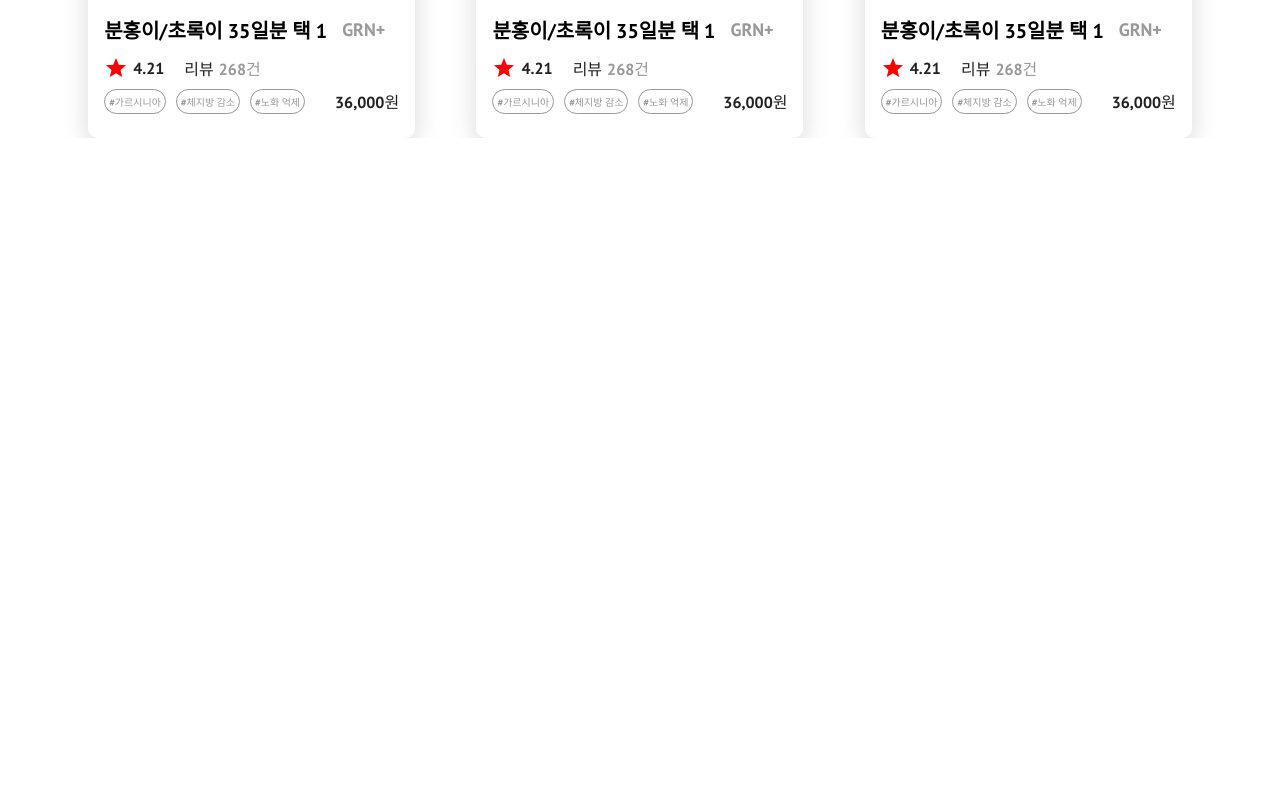
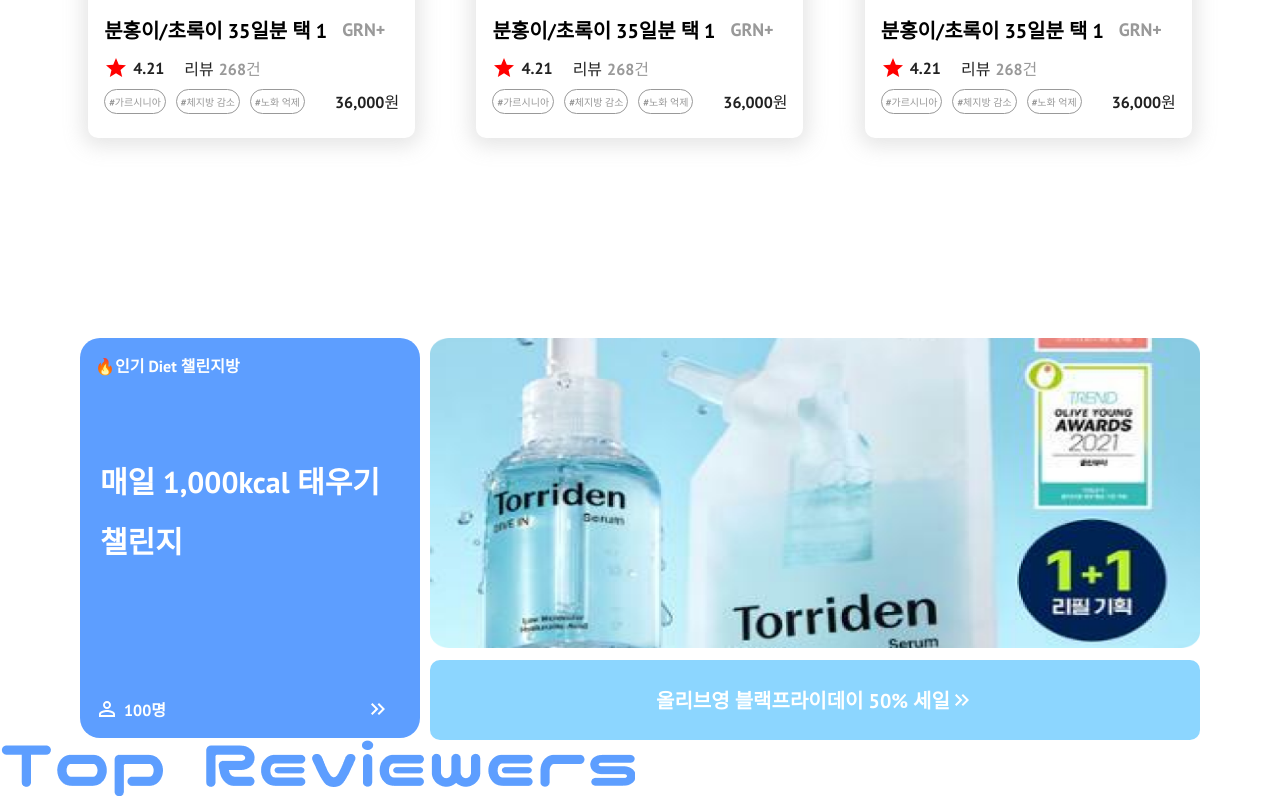
Before and after one commit to 2023-Mutsa-Project/1team-project, a React (Create React App) app in the folder slimtime/: page / in a window 1280 px wide. Shown: the part 795-1595 px from the top of the page. Before the commit the page ends 933 px from the top, so only its background shows below. Built offline with nearby package versions, Linux system fonts and the light colour scheme.

Commit message:
bannersection

```diff
--- a/slimtime/src/Main.css
+++ b/slimtime/src/Main.css
@@ -91,3 +91,79 @@
     align-items: center;
     margin-top: 20px;
   }
+
+.ad-container{
+    max-width: 1120px;
+    margin: 0 auto;
+    margin-top: 200px;
+    display: flex;
+    gap: 10px;
+}
+
+.challenge-container{
+    border-radius: 20px;
+    width: 340px;
+    height: 400px;
+    flex-shrink: 0;
+    background: var(--main, #5D9EFF);
+}
+
+.challenge-section{
+    color: #FFF;
+    font-family: Inter;
+    font-size: 16px;
+    font-style: normal;
+    font-weight: 700;
+    line-height: normal;
+    padding: 15px;
+}
+
+.challengetitle{
+    color: #FFF;
+    font-family: Inter;
+    font-size: 30px;
+    font-style: normal;
+    font-weight: 700;
+    line-height: 200%;
+    padding: 20px;
+    margin-top: 40px;
+}
+
+.challenge-detail{
+    display: inline-flex;
+    padding: 15px;
+    gap: 200px;
+    margin-top: 90px;
+}
+
+.count{
+    color: #FFF;
+    font-family: Inter;
+    font-size: 16px;
+    font-style: normal;
+    font-weight: 700;
+    line-height: normal;
+    display: flex;
+    gap: 5px;
+}
+
+.arrow{
+    color: #FFF;
+}
+
+.oliveyoung-txt{
+    width: 770px;
+    height: 80px;
+    margin-top: 8px;
+    flex-shrink: 0;
+    border-radius: 10px;
+    background: #8CD6FF;
+    display: inline-flex;
+    align-items: center;
+    justify-content: center;
+    color: #FFF;
+    font-family: Inter;
+    font-size: 20px;
+    font-style: normal;
+    font-weight: 700;
+}
--- a/slimtime/src/Main.js
+++ b/slimtime/src/Main.js
@@ -4,8 +4,10 @@
 import ReviewCard from'./comp/Reviewcard';
 import './Main.css';
 import subtitleImg from './img/mainsubtitle.png'
-
-
+import PermIdentityIcon from '@mui/icons-material/PermIdentity';
+import KeyboardDoubleArrowRightIcon from '@mui/icons-material/KeyboardDoubleArrowRight';
+import bannerImg from './img/banner1.png'
+import reviewtitleImg from './img/reviewtitle.png'
 function Search() {
     return (
       <div className="container">
@@ -54,6 +56,40 @@
                 <ReviewCard/>
             </div>
         </div>
+        <div className="ad-container">
+            <div className='challenge-container'>
+                <div className='challenge-section'>
+                    <p>🔥인기 Diet 챌린지방</p>
+                </div>
+                <div className="challengetitle">
+                    <p>매일 1,000kcal 태우기 챌린지</p>
+                </div>
+                <div className='challenge-detail'>
+                    <div className="count">
+                        <PermIdentityIcon></PermIdentityIcon>
+                        <p> 100명</p>
+                    </div>
+                    <div className="arrow">
+                        <KeyboardDoubleArrowRightIcon></KeyboardDoubleArrowRightIcon>
+                    </div>
+                </div>
+            </div>
+            <div className='oliveyoung-container'>
+                <img
+                width='770'
+                height='310'
+                src={bannerImg}
+                alt="ad"
+                />
+                <div className="oliveyoung-txt">
+                    <p>올리브영 블랙프라이데이 50% 세일</p>
+                    <KeyboardDoubleArrowRightIcon></KeyboardDoubleArrowRightIcon>
+                </div>
+            </div>
+        </div>
+        <div className='topreviewers-container'>
+            <img src={reviewtitleImg} alt="topreviewers" className='reviewtitleImg'/>
+        </div>
     </div>
   );
 }
```
Also changed, not shown: slimtime/src/img/banner1.png (added), slimtime/src/img/reviewtitle.png (added).
